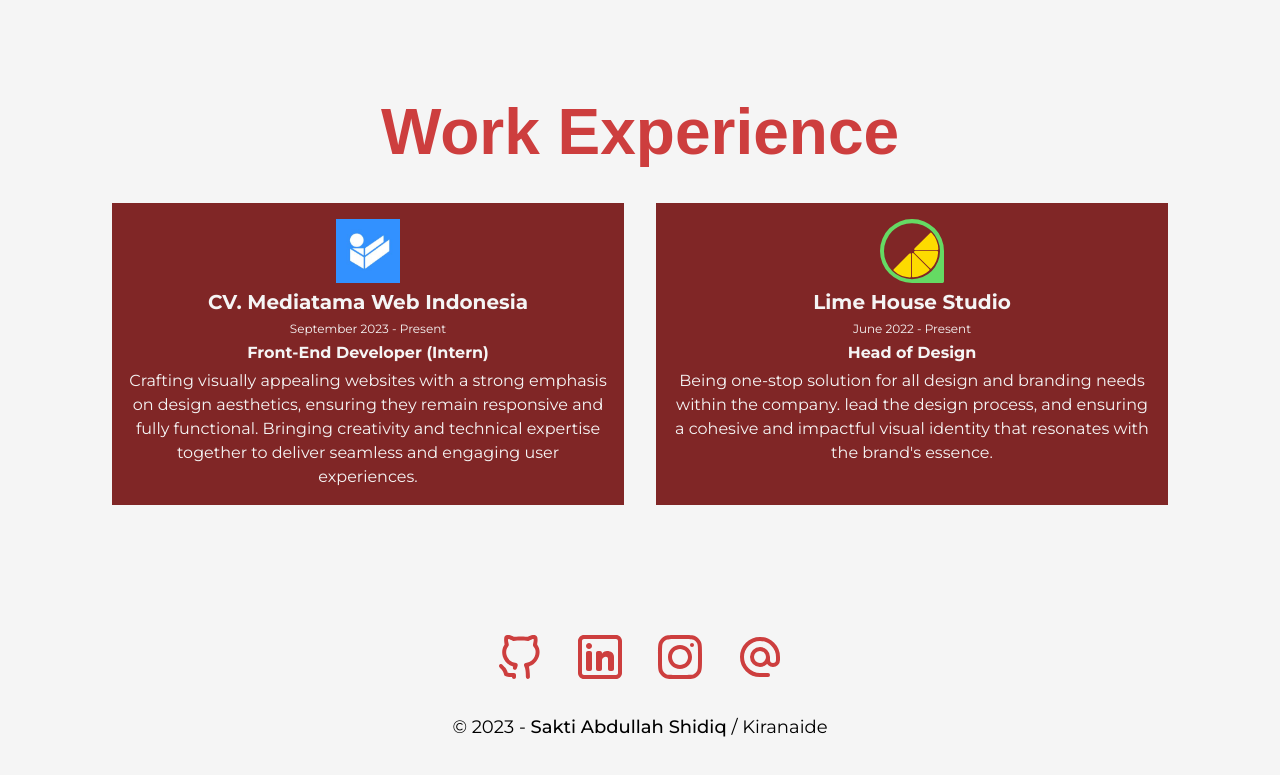
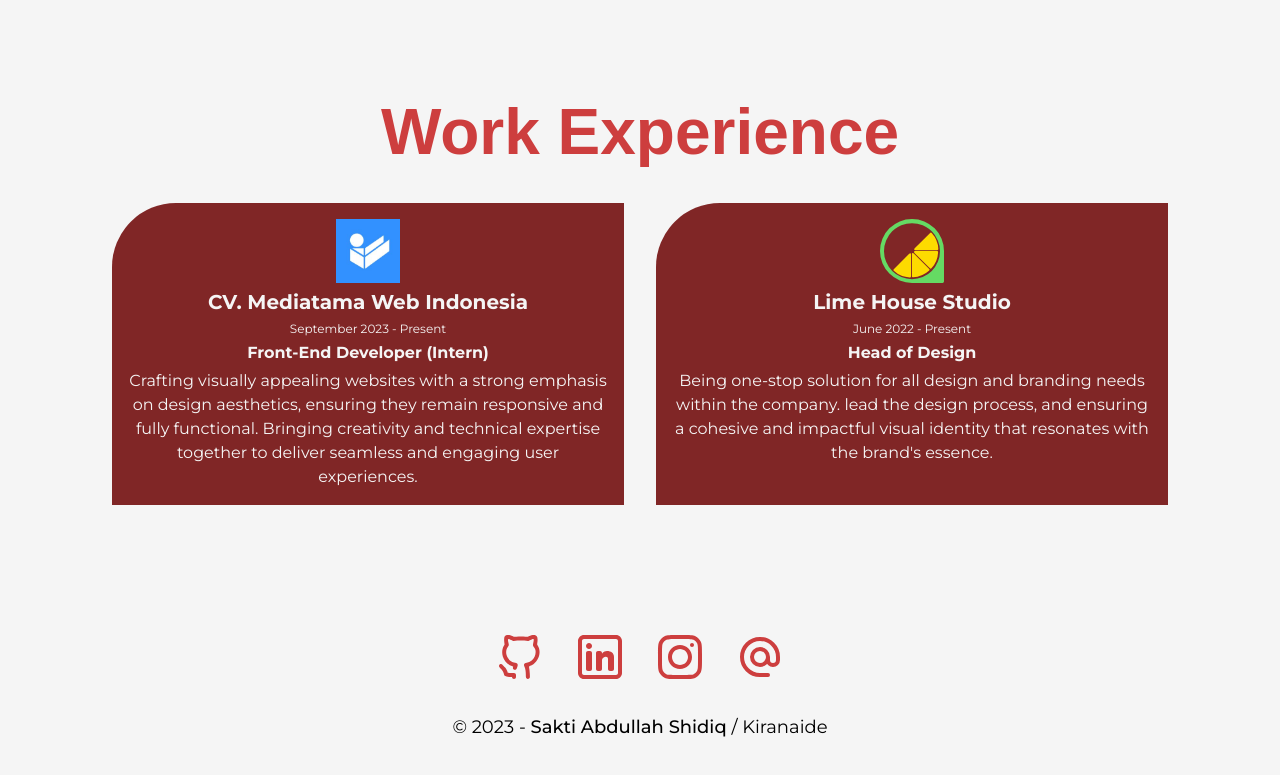
Before and after one commit to Kiranaide/portfoliov2, a Next.js app: page / in a window 1280 px wide. Shown: the part 1805-2580 px from the top of the page. Built offline with nearby package versions, Linux system fonts and the light colour scheme; a web font is replaced by a local one.

Commit message:
fix logo and maybe experiment it later

```diff
--- a/components/Experience.jsx
+++ b/components/Experience.jsx
@@ -19,12 +19,12 @@
           {experience.map((list) => (
             <div
               key={list.name}
-              className="flex flex-col items-center text-center space-y-1 bg-red-ruby text-almost-white max-w-lg p-4"
+              className="flex flex-col items-center text-center space-y-1 bg-red-ruby text-almost-white max-w-lg p-4 rounded-tl-[4rem]"
             >
               <Image alt={list.name} src={list.image} width={64} height={64} />
               <h2 className="bold-16 sm:bold-20">{list.name}</h2>
               <h4 className="font-regular text-xs">
-                {DateExperience(list.start)} -{" "}
+                {DateExperience(list.start)} - {" "}
                 {list.end ? DateExperience(list.end) : "Present"}
               </h4>
               <h3 className="medium-14 sm:medium-16">{list.jobs}</h3>
```
Also changed, not shown: public/images/techStack/BackupNext.svg (added), public/images/techStack/Next.svg.
